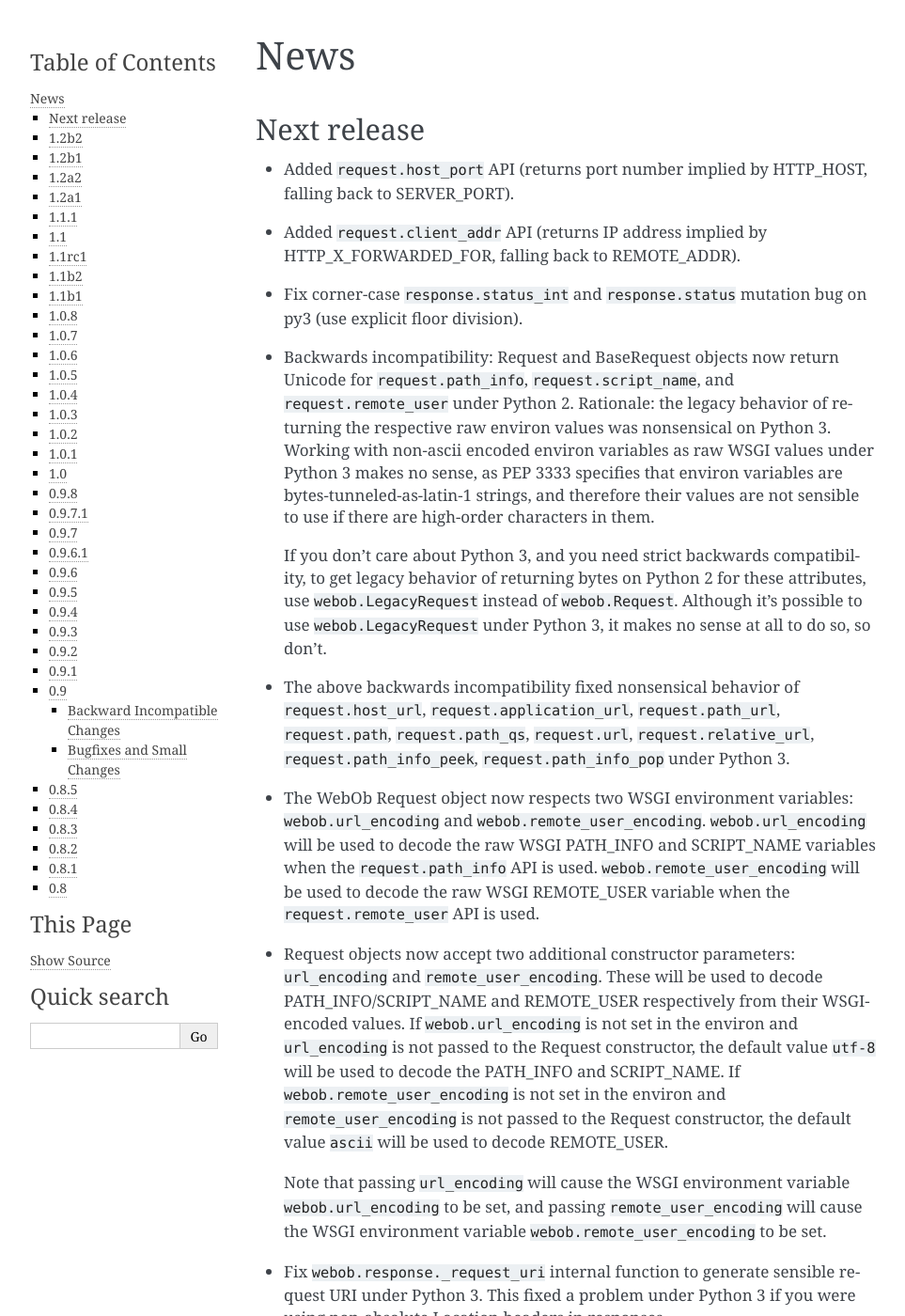
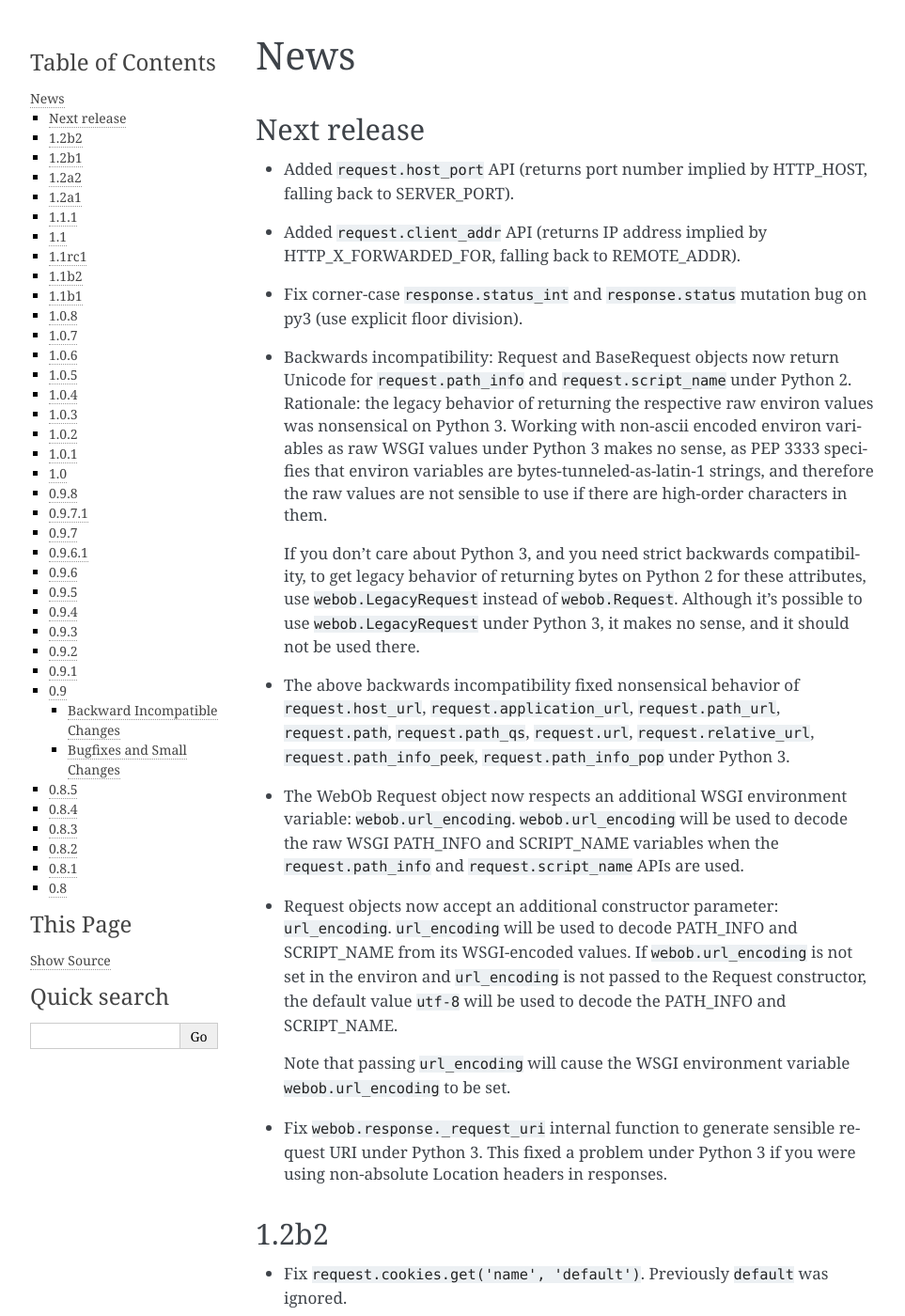
Before and after one commit to Pylons/webob, a Sphinx documentation site: the page built from docs/news.txt, in a window 1280 px wide and 1400 px high. Shown: the whole window at 94% size, without its empty margins (148-1111 px from the left). Built offline with Sphinx 7.4.7, drawn with Linux system fonts in a browser that asks for light colours.

Commit message:
dont try to decode remote_user

```diff
--- a/docs/news.txt
+++ b/docs/news.txt
@@ -14,19 +14,19 @@
   bug on py3 (use explicit floor division).
 
 * Backwards incompatibility: Request and BaseRequest objects now return
-  Unicode for ``request.path_info``, ``request.script_name``, and
-  ``request.remote_user`` under Python 2.  Rationale: the legacy behavior of
-  returning the respective raw environ values was nonsensical on Python 3.
-  Working with non-ascii encoded environ variables as raw WSGI values under
-  Python 3 makes no sense, as PEP 3333 specifies that environ variables are
-  bytes-tunneled-as-latin-1 strings, and therefore their values are not
-  sensible to use if there are high-order characters in them.
+  Unicode for ``request.path_info`` and ``request.script_name`` under Python
+  2.  Rationale: the legacy behavior of returning the respective raw environ
+  values was nonsensical on Python 3.  Working with non-ascii encoded environ
+  variables as raw WSGI values under Python 3 makes no sense, as PEP 3333
+  specifies that environ variables are bytes-tunneled-as-latin-1 strings, and
+  therefore the raw values are not sensible to use if there are high-order
+  characters in them.
 
   If you don't care about Python 3, and you need strict backwards
   compatibility, to get legacy behavior of returning bytes on Python 2 for
   these attributes, use ``webob.LegacyRequest`` instead of ``webob.Request``.
   Although it's possible to use ``webob.LegacyRequest`` under Python 3, it
-  makes no sense at all to do so, so don't.
+  makes no sense, and it should not be used there.
 
 * The above backwards incompatibility fixed nonsensical behavior of
   ``request.host_url``, ``request.application_url``, ``request.path_url``,
@@ -34,27 +34,20 @@
   ``request.relative_url``, ``request.path_info_peek``,
   ``request.path_info_pop`` under Python 3.
 
-* The WebOb Request object now respects two WSGI environment variables:
-  ``webob.url_encoding`` and ``webob.remote_user_encoding``.
-  ``webob.url_encoding`` will be used to decode the raw WSGI PATH_INFO and
-  SCRIPT_NAME variables when the ``request.path_info`` API is used.
-  ``webob.remote_user_encoding`` will be used to decode the raw WSGI
-  REMOTE_USER variable when the ``request.remote_user`` API is used.
+* The WebOb Request object now respects an additional WSGI environment
+  variable: ``webob.url_encoding``.  ``webob.url_encoding`` will be used to
+  decode the raw WSGI PATH_INFO and SCRIPT_NAME variables when the
+  ``request.path_info`` and ``request.script_name`` APIs are used.
 
-* Request objects now accept two additional constructor parameters:
-  ``url_encoding`` and ``remote_user_encoding``.  These will be used to
-  decode PATH_INFO/SCRIPT_NAME and REMOTE_USER respectively from their
-  WSGI-encoded values. If ``webob.url_encoding`` is not set in the environ
-  and ``url_encoding`` is not passed to the Request constructor, the default
-  value ``utf-8`` will be used to decode the PATH_INFO and SCRIPT_NAME.  If
-  ``webob.remote_user_encoding`` is not set in the environ and
-  ``remote_user_encoding`` is not passed to the Request constructor, the
-  default value ``ascii`` will be used to decode REMOTE_USER.
+* Request objects now accept an additional constructor parameter:
+  ``url_encoding``.  ``url_encoding`` will be used to decode PATH_INFO and
+  SCRIPT_NAME from its WSGI-encoded values. If ``webob.url_encoding`` is not
+  set in the environ and ``url_encoding`` is not passed to the Request
+  constructor, the default value ``utf-8`` will be used to decode the
+  PATH_INFO and SCRIPT_NAME.
 
   Note that passing ``url_encoding`` will cause the WSGI environment variable
-  ``webob.url_encoding`` to be set, and passing ``remote_user_encoding`` will
-  cause the WSGI environment variable ``webob.remote_user_encoding`` to be
-  set.
+  ``webob.url_encoding`` to be set.
 
 * Fix ``webob.response._request_uri`` internal function to generate sensible
   request URI under Python 3.  This fixed a problem under Python 3 if you
```
Also changed, not shown: 1 other file.
